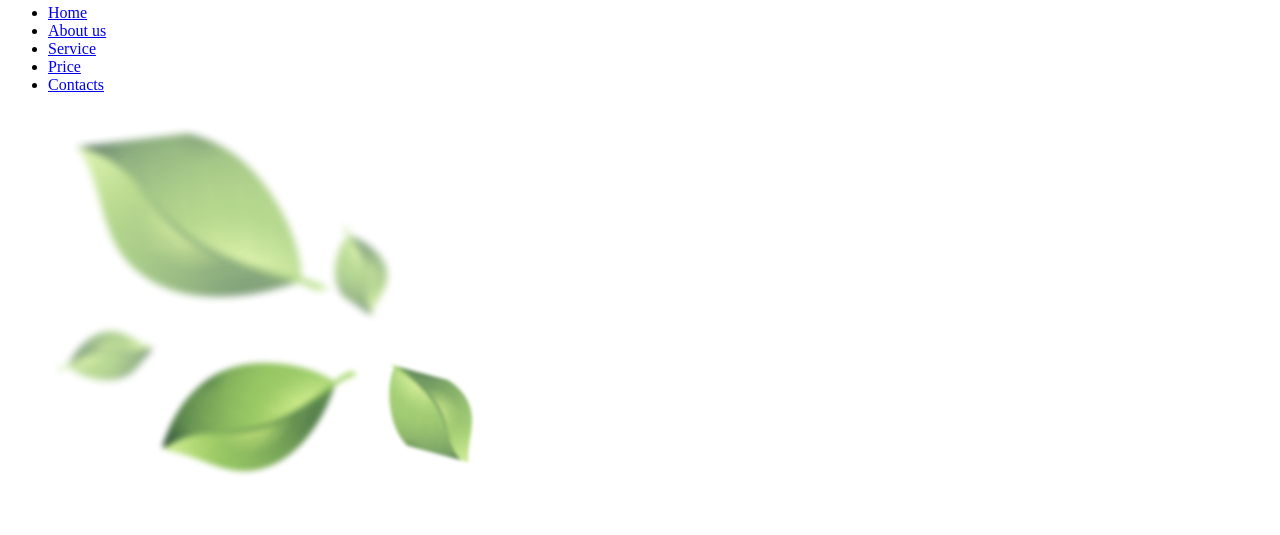
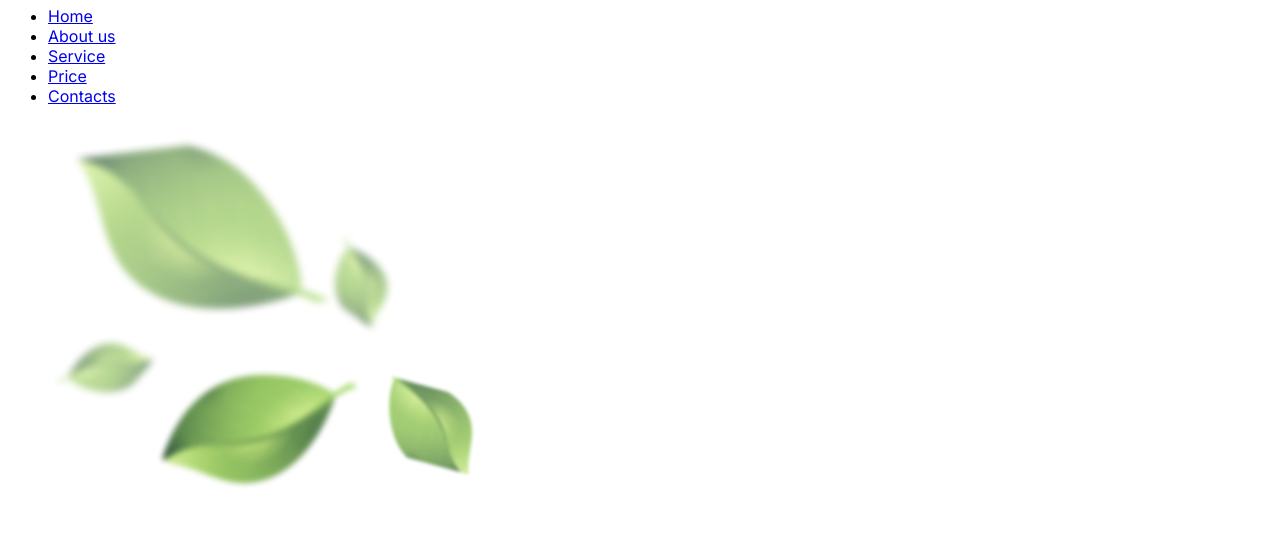
Before and after one commit to and-gurin/plants, a plain HTML site: page index.html in a window 1280 px wide. Shown: the part 110-645 px from the top of the page. Drawn offline with Linux system fonts and the light colour scheme; a web font is replaced by a local one.

Commit message:
feat: add fonts

```diff
--- a/index.html
+++ b/index.html
@@ -4,6 +4,8 @@
     <meta charset="UTF-8">
     <meta http-equiv="X-UA-Compatible" content="IE=edge">
     <meta name="viewport" content="width=device-width, initial-scale=1.0">
+    <link rel="preconnect" href="https://fonts.googleapis.com"><link rel="preconnect" href="https://fonts.gstatic.com" crossorigin><link href="https://fonts.googleapis.com/css2?family=Inika:wght@400;700&family=Inter:wght@400;700&display=swap" rel="stylesheet">
+    <link rel="stylesheet" href="./style.css">
     <title>Plants</title>
 </head>
 <body>
--- /dev/null
+++ b/style.css
@@ -0,0 +1,8 @@
+html {
+    font-size: 10px;
+}
+
+body {
+    font-size: 1.6rem;
+    font-family: "Inter", Verdana, sans-serif;
+}
```
